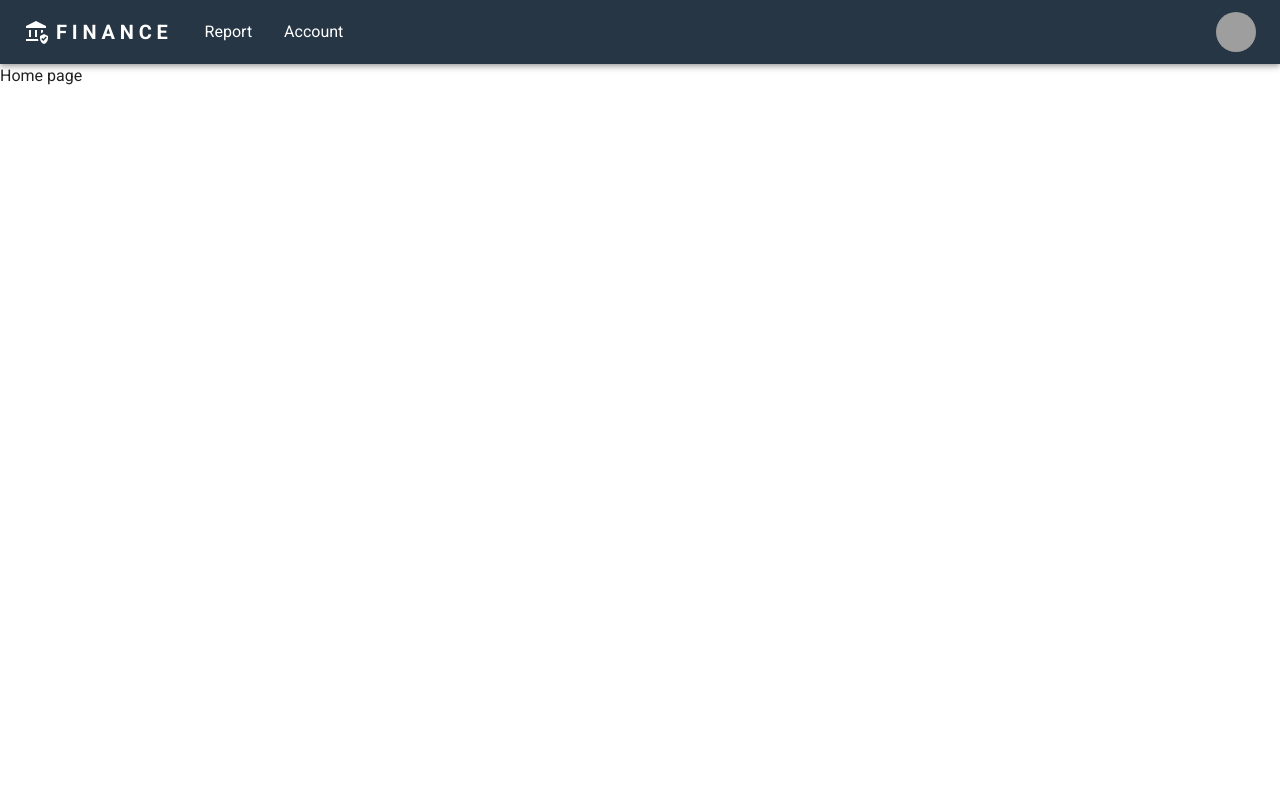
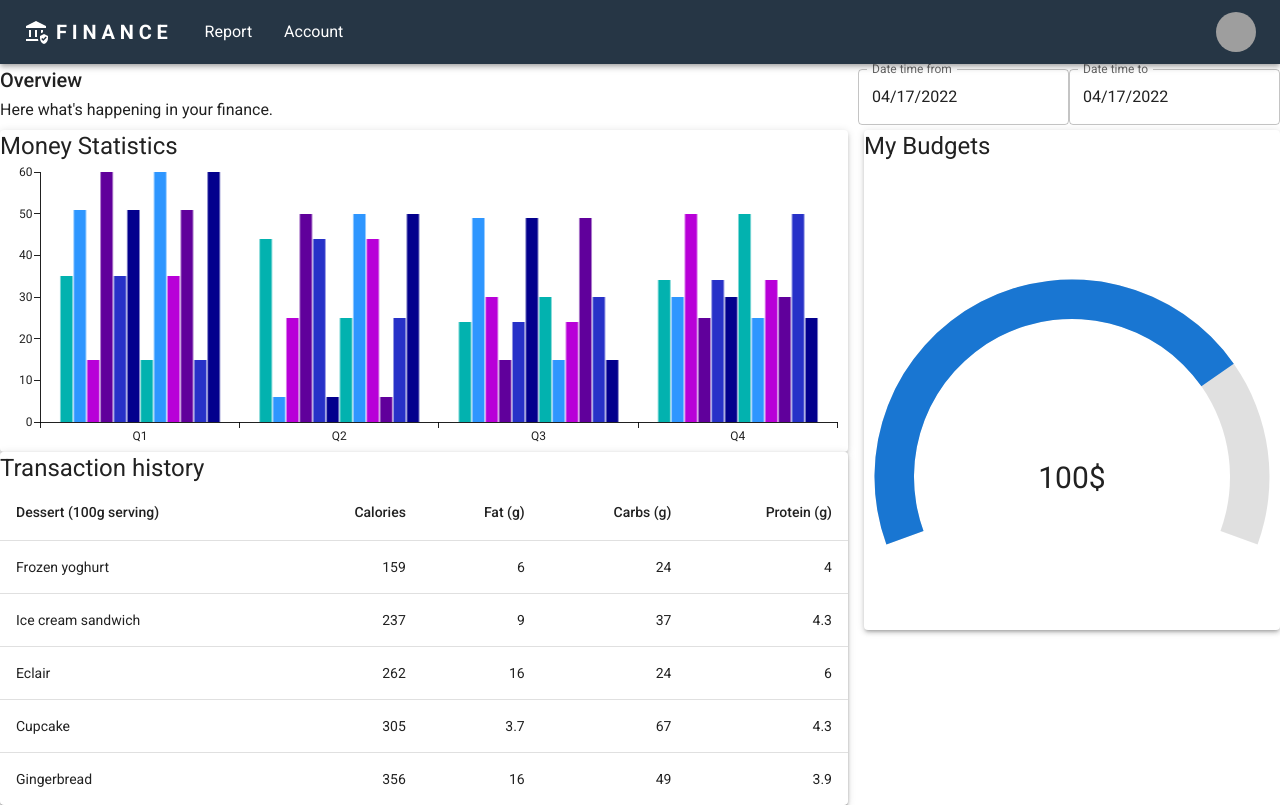
Before and after one commit to datnguyenute/finance_personal, a Next.js app: page / in a window 1280 px wide. Built offline with nearby package versions, Linux system fonts and the light colour scheme; grey boxes are pictures that could not be loaded; what @mui/material-nextjs would draw is missing.

Commit message:
Add sample Hompage

```diff
--- a/src/app/page.tsx
+++ b/src/app/page.tsx
@@ -1,8 +1,138 @@
+"use client";
+import {
+  Paper,
+  Table,
+  TableBody,
+  TableCell,
+  TableContainer,
+  TableHead,
+  TableRow,
+  Typography,
+} from "@mui/material";
+import Grid from "@mui/material/Grid2";
+import { BarChart } from "@mui/x-charts";
+import { Gauge, gaugeClasses } from "@mui/x-charts/Gauge";
+import { DatePicker } from "@mui/x-date-pickers";
+import dayjs from "dayjs";
+
+function createData(
+  name: string,
+  calories: number,
+  fat: number,
+  carbs: number,
+  protein: number
+) {
+  return { name, calories, fat, carbs, protein };
+}
+
+const rows = [
+  createData("Frozen yoghurt", 159, 6.0, 24, 4.0),
+  createData("Ice cream sandwich", 237, 9.0, 37, 4.3),
+  createData("Eclair", 262, 16.0, 24, 6.0),
+  createData("Cupcake", 305, 3.7, 67, 4.3),
+  createData("Gingerbread", 356, 16.0, 49, 3.9),
+];
 
 const HomePage = () => {
   return (
-    <div>Home page</div>
+    <>
+      <Grid container justifyContent="space-between" alignItems="center">
+        <Grid>
+          <Typography variant="h6" component="h2">
+            Overview
+          </Typography>
+          <Typography variant="subtitle1" gutterBottom>
+            Here what's happening in your finance.
+          </Typography>
+        </Grid>
+        <Grid>
+          <DatePicker
+            label="Date time from"
+            defaultValue={dayjs("2022-04-17")}
+          />
+          <DatePicker label="Date time to" defaultValue={dayjs("2022-04-17")} />
+        </Grid>
+      </Grid>
+      <Grid container spacing={2}>
+        <Grid size={8}>
+          <Paper elevation={3}>
+            <Typography variant="h5">Money Statistics</Typography>
+
+            <BarChart
+              series={[
+                { data: [35, 44, 24, 34] },
+                { data: [51, 6, 49, 30] },
+                { data: [15, 25, 30, 50] },
+                { data: [60, 50, 15, 25] },
+                { data: [35, 44, 24, 34] },
+                { data: [51, 6, 49, 30] },
+                { data: [15, 25, 30, 50] },
+                { data: [60, 50, 15, 25] },
+                { data: [35, 44, 24, 34] },
+                { data: [51, 6, 49, 30] },
+                { data: [15, 25, 30, 50] },
+                { data: [60, 50, 15, 25] },
+              ]}
+              height={290}
+              xAxis={[{ data: ["Q1", "Q2", "Q3", "Q4"], scaleType: "band" }]}
+              margin={{ top: 10, bottom: 30, left: 40, right: 10 }}
+            />
+          </Paper>
+
+          <Paper elevation={3}>
+            <TableContainer component={Paper}>
+              <Typography variant="h5">Transaction history</Typography>
+
+              <Table sx={{ minWidth: 650 }} aria-label="simple table">
+                <TableHead>
+                  <TableRow>
+                    <TableCell>Dessert (100g serving)</TableCell>
+                    <TableCell align="right">Calories</TableCell>
+                    <TableCell align="right">Fat&nbsp;(g)</TableCell>
+                    <TableCell align="right">Carbs&nbsp;(g)</TableCell>
+                    <TableCell align="right">Protein&nbsp;(g)</TableCell>
+                  </TableRow>
+                </TableHead>
+                <TableBody>
+                  {rows.map((row) => (
+                    <TableRow
+                      key={row.name}
+                      sx={{ "&:last-child td, &:last-child th": { border: 0 } }}
+                    >
+                      <TableCell component="th" scope="row">
+                        {row.name}
+                      </TableCell>
+                      <TableCell align="right">{row.calories}</TableCell>
+                      <TableCell align="right">{row.fat}</TableCell>
+                      <TableCell align="right">{row.carbs}</TableCell>
+                      <TableCell align="right">{row.protein}</TableCell>
+                    </TableRow>
+                  ))}
+                </TableBody>
+              </Table>
+            </TableContainer>
+          </Paper>
+        </Grid>
+        <Grid size={4}>
+          <Paper elevation={3} sx={{ height: "500px" }}>
+            <Typography variant="h5">My Budgets</Typography>
+            <Gauge
+              value={75}
+              startAngle={-110}
+              endAngle={110}
+              sx={{
+                [`& .${gaugeClasses.valueText}`]: {
+                  fontSize: 30,
+                  transform: "translate(0px, 0px)",
+                },
+              }}
+              text={({ value, valueMax }) => `100$`}
+            />
+          </Paper>
+        </Grid>
+      </Grid>
+    </>
   );
-}
+};
 
 export default HomePage;
--- /dev/null
+++ b/src/utils/utils.tsx
@@ -0,0 +1,5 @@
+"use client";
+import { LocalizationProvider } from "@mui/x-date-pickers";
+import { AdapterDayjs } from "@mui/x-date-pickers/AdapterDayjs";
+
+export { LocalizationProvider, AdapterDayjs };
```
Also changed, not shown: package.json (+6 -1 lines), src/app/layout.tsx (+9 -6 lines), 1 other file (tests, documents, lock files or other folders).
